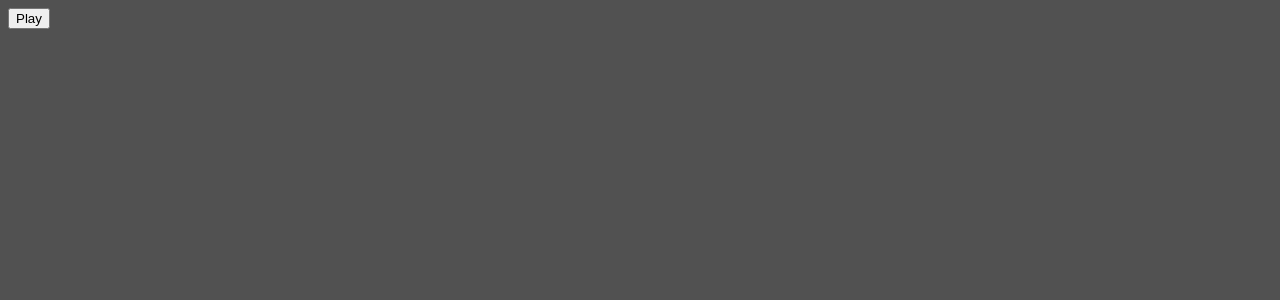
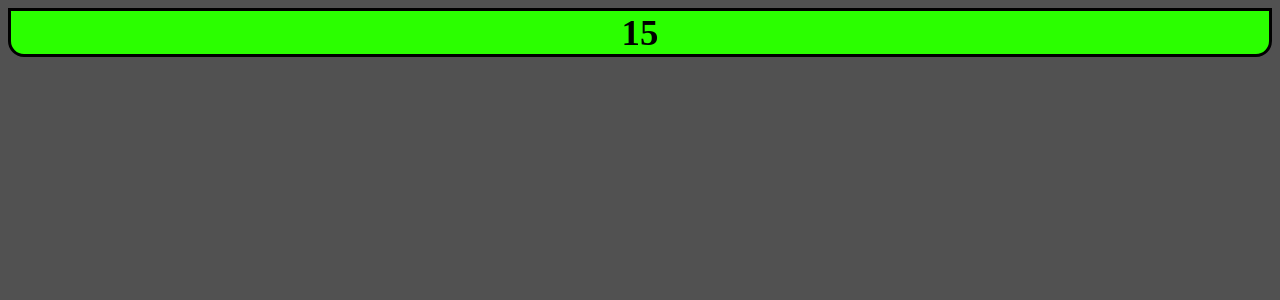
Before and after one commit to araujobrunodev/Pliw, a React app: page / in a window 1280 px wide. Shown: the top 300 px of the page. Built offline with nearby package versions, Linux system fonts and the light colour scheme; the HTML template or start-up script is replaced by a standard one.

Commit message:
add stopwatch component

```diff
--- a/src/App.tsx
+++ b/src/App.tsx
@@ -4,12 +4,12 @@ import Countdown from "./components/countdown"
 import "./styles/app.css"
 import { useState } from "react"
 import Button from "./components/button"
+import Stopwatch from "./components/stopwatch"
 
 function App() {
   return (
     <>
-      <Countdown className="countdown" value={3}/>
-      <Button className="" onClick={() => {}} title="Play"/>
+      <Stopwatch/>
     </>
   )
 }
--- a/src/components/countdown.tsx
+++ b/src/components/countdown.tsx
@@ -14,13 +14,8 @@ const Countdown:FC<CountdownProps> = ({
     let [active, setActive] = useState(true)
 
     useEffect(() => {
-        if (count == 0) {
-            setCount(3)
-            return setActive(false)
-        }
-
         let time = setTimeout(() => {
-            setCount(--count)
+            if (count != 0) setCount(--count)
         }, 500)
 
         return () => clearTimeout(time)
--- /dev/null
+++ b/src/components/stopwatch.tsx
@@ -0,0 +1,12 @@
+import Countdown from "./countdown"
+import "../styles/stopwatch.css"
+
+function Stopwatch ()  {
+    return (
+        <div className="main_stopwatch">
+            <Countdown className="time" value={30}/>
+        </div>
+    )
+}
+
+export default Stopwatch
--- /dev/null
+++ b/src/styles/stopwatch.css
@@ -0,0 +1,14 @@
+.main_stopwatch {
+    flex-shrink: 1;
+    display: flex;
+    flex-flow: row nowrap;
+    justify-content: center;
+    background-color: #2BFF00;
+    border-radius: 0rem 0rem 1rem 1rem;
+    border: 0.2rem solid black;
+}
+
+.time {
+    font-size: 2.3rem;
+    margin: 0px;
+}
```
